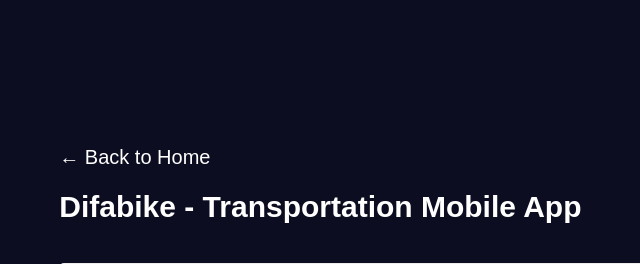
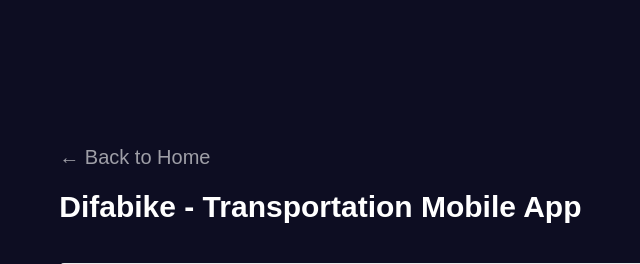
Before and after one commit to ariadwitolio/ariadwitolio.github.io, a PHP site: page /difabike.html in a window 1280 px wide, with the pointer over the restyled element. Shown: the top 264 px of the page, without its empty margins (22-662 px from the left). Run offline with PHP 8.4, Linux system fonts and the light colour scheme; some libraries are stand-ins or nearby versions.

Commit message:
Update arlosite.css

```diff
--- a/css/arlosite.css
+++ b/css/arlosite.css
@@ -20,7 +20,7 @@
         opacity: 60%;
         margin-bottom: 20px;
       }
-      #back h4:hover {
+      #back:hover {
         color: white;
         opacity: 100%;
       }
```
